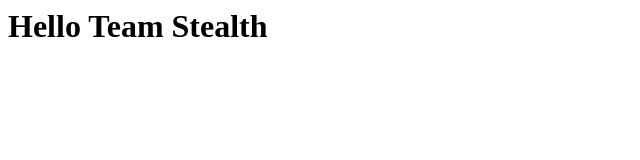
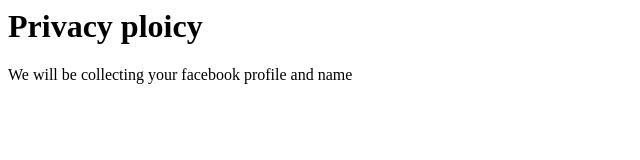
Before and after one commit to neelesh08/Website, a plain HTML site: page index.html in a window 1280 px wide. Shown: the whole page, without its empty margins (0-640 px from the left). Drawn offline with Linux system fonts and the light colour scheme.

Commit message:
Update index.html file

```diff
--- a/index.html
+++ b/index.html
@@ -1,7 +1,8 @@
 <html>
-  <Title> Team stealth </Title>
+  <Title> privacy policy</Title>
 
-  <h1> Hello Team Stealth </h1>
+  <h1> Privacy ploicy </h1>
+  <p> We will be collecting your facebook profile and name </p>
 
 
 </html>
```
